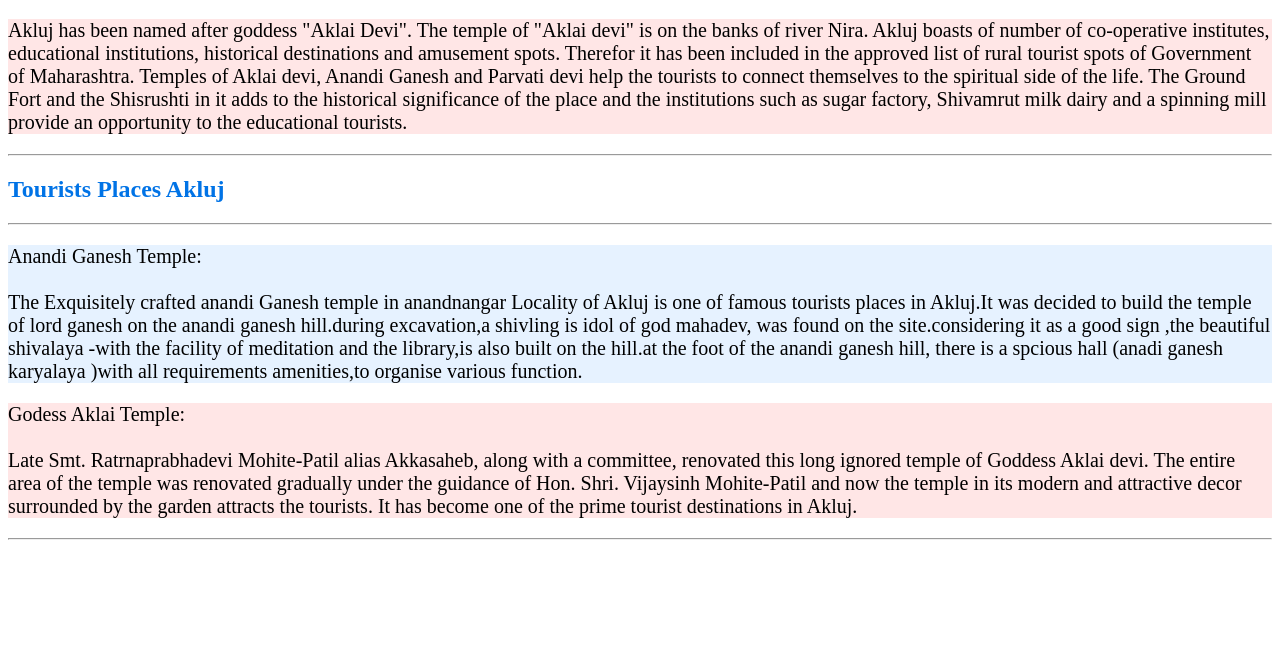
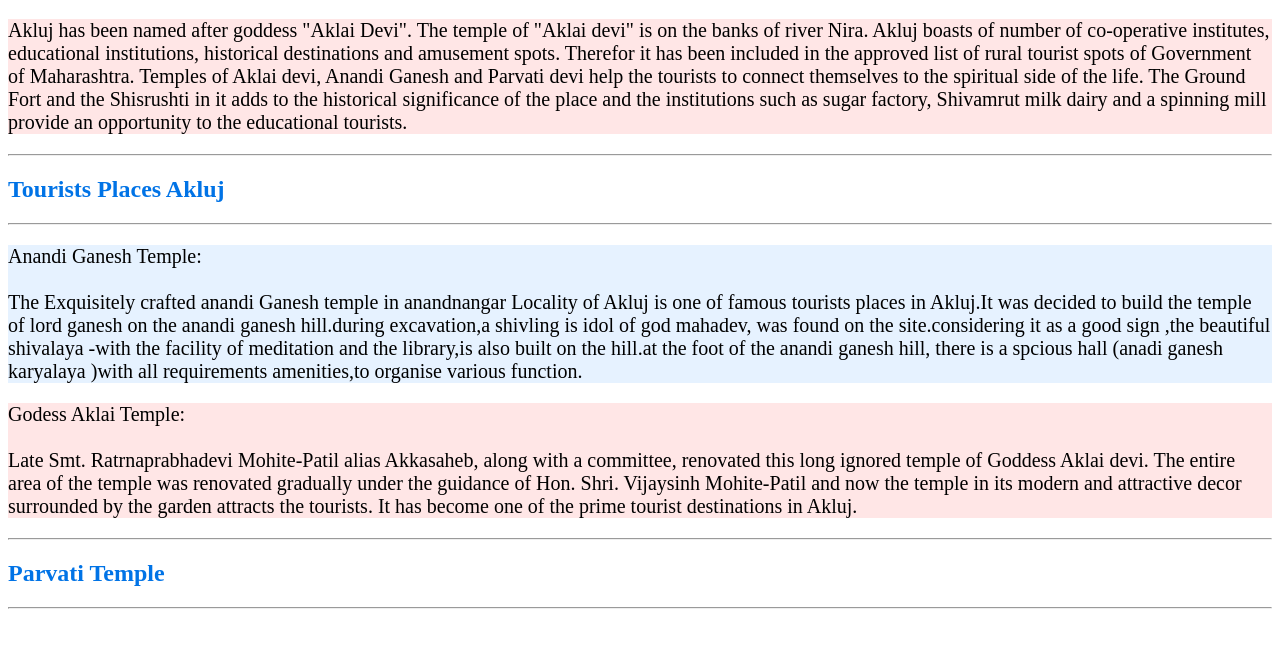
Before and after one commit to Sakshibodare08/css-first-webpage, a plain HTML site: page index.html in a window 1280 px wide. Shown: the part 61-708 px from the top of the page. Drawn offline with Linux system fonts and the light colour scheme.

Commit message:
lnline css used

```diff
--- a/index.html
+++ b/index.html
@@ -43,5 +43,7 @@ p{
     Late Smt. Ratrnaprabhadevi Mohite-Patil alias Akkasaheb, along with a committee, renovated this long ignored temple of Goddess Aklai devi. The entire area of the temple was renovated gradually under the guidance of Hon. Shri. Vijaysinh Mohite-Patil and now the temple in its modern and attractive decor surrounded by the garden attracts the tourists. It has become one of the prime tourist destinations in Akluj.
     </p>
     <hr>
+    <h2 style="color: #0073e6;">Parvati Temple</h2>
+<hr>
 </body>
 </html>
```
